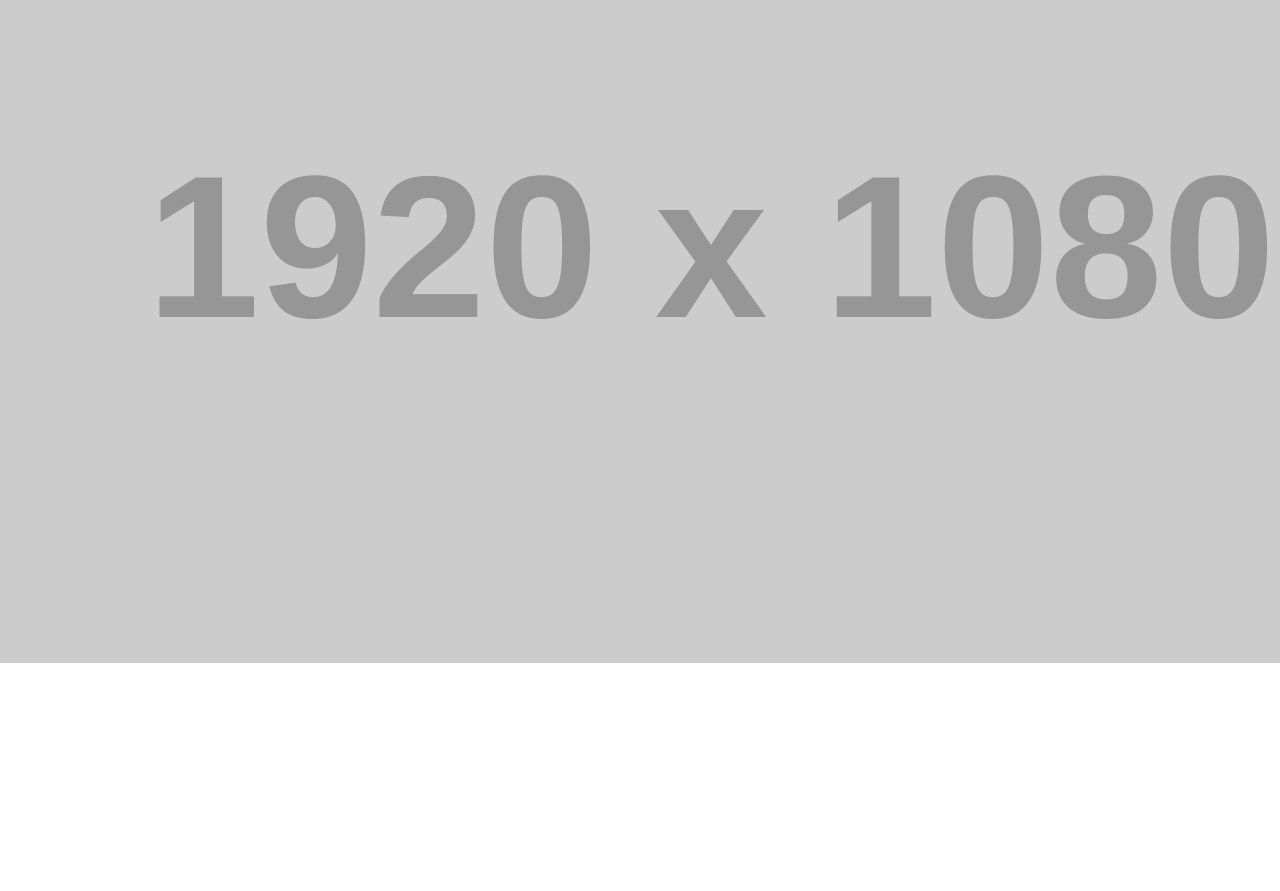
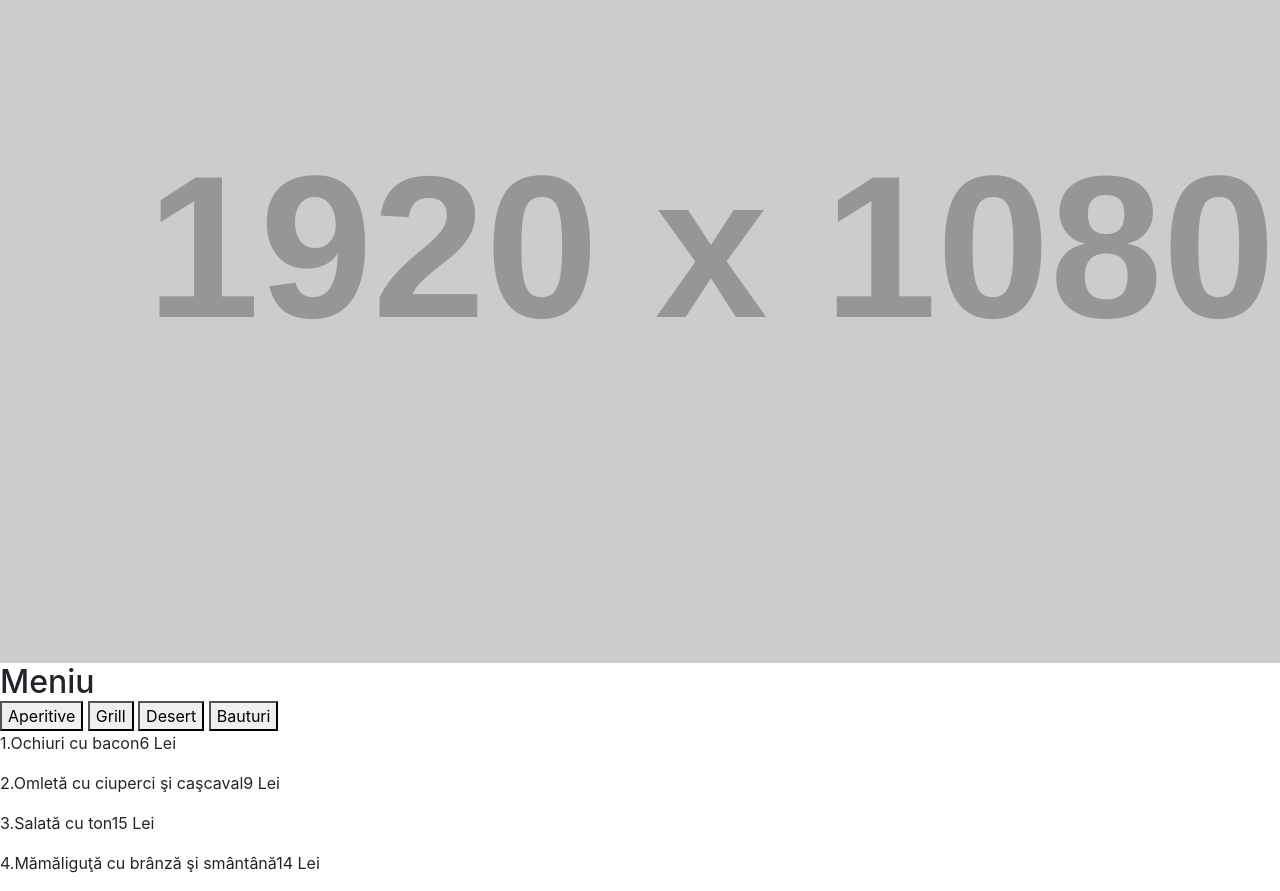
Before and after one commit to predaalexandru/Responsive-Restaurant-Template, a plain HTML site: page index.html in a window 1280 px wide. Shown: the part 137-1028 px from the top of the page. Before the commit the page ends 800 px from the top, so only its background shows below. Drawn offline with nearby package versions, Linux system fonts and the light colour scheme; placeholder pictures from the web are drawn by us.

Commit message:
Create first part of the menu

```diff
--- a/index.html
+++ b/index.html
@@ -35,6 +35,28 @@
                   </ul>
               </section>
           </section>
+
+          <section id="menu">
+              <h2 class="menu-title">Meniu</h2>
+              <section class="tabs-container">
+                  <section class="tabs">
+                      <button class="tabHeader">Aperitive</button>
+                      <button class="tabHeader">Grill</button>
+                      <button class="tabHeader">Desert</button>
+                      <button class="tabHeader">Bauturi</button>
+                  </section>
+
+                  <section id="aperitive" class="tabSection">
+                      <p>1.Ochiuri cu bacon<span class="menu-price">6 Lei</span></p>
+                      <p>2.Omletă cu ciuperci şi caşcaval<span class="menu-price">9 Lei</span></p>
+                      <p>3.Salată cu ton<span class="menu-price">15 Lei</span></p>
+                      <p>4.Mămăliguţă cu brânză şi smântână<span class="menu-price">14 Lei</span></p>
+                  </section>
+                  <section class="tabSection"></section>
+                  <section class="tabSection"></section>
+                  <section class="tabSection"></section>
+              </section>
+          </section>
       </main>
 
     <!-- Optional JavaScript -->
```
